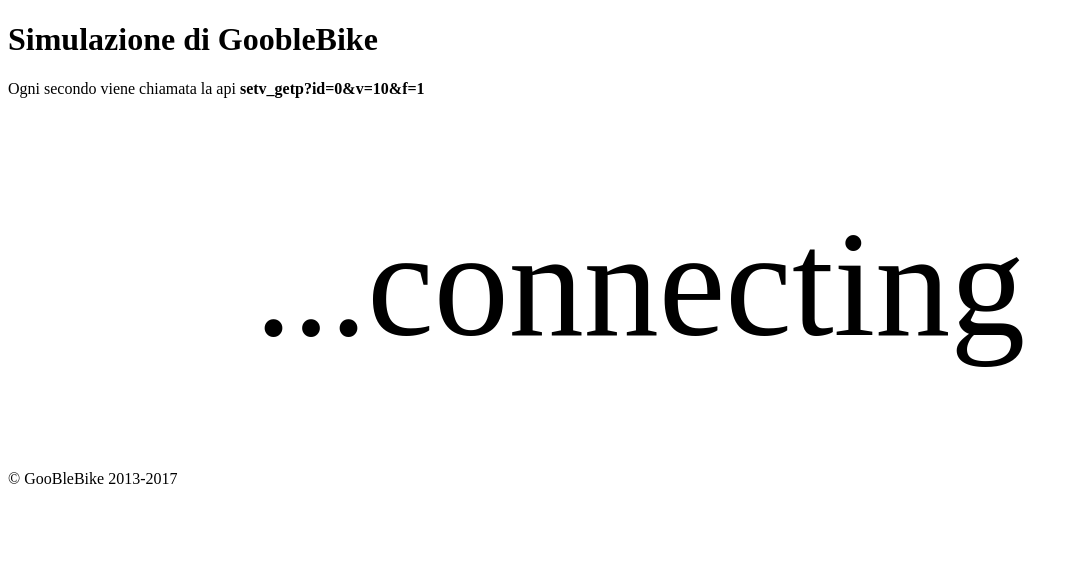
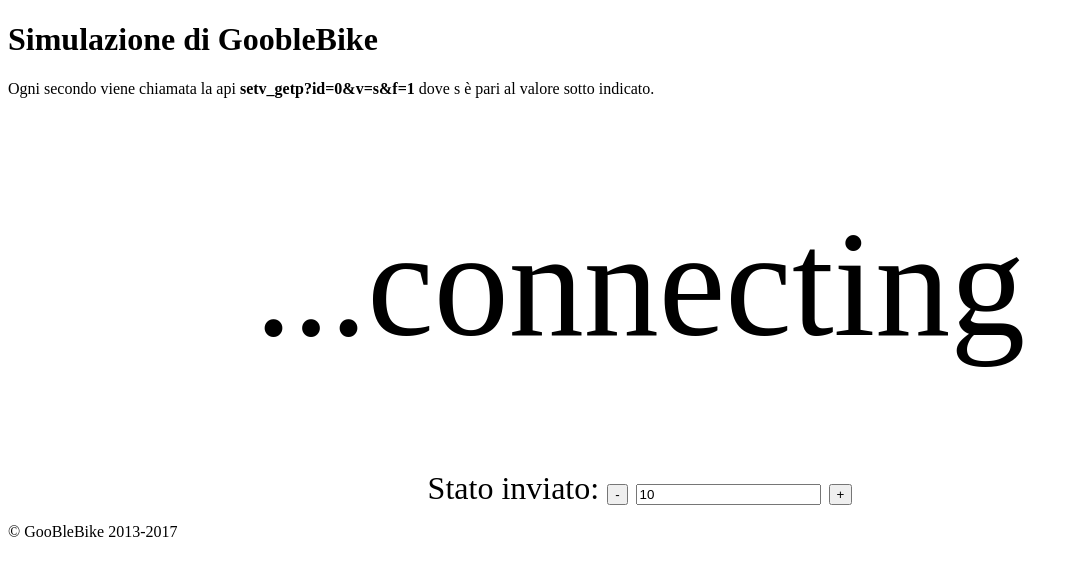
Before and after one commit to GoobleBike/webapp, a Yii app: template php/gooble/views/site/gbsim.php in a window 1280 px wide. Shown: the top 576 px of the page, without its empty margins (0-1078 px from the left). Run offline with PHP 8.4 and a stand-in for Yii, Linux system fonts and the light colour scheme; the template is opened without the code that fills it, so the values that code supplies are empty; some libraries are stand-ins or nearby versions.

Commit message:
aggiunto modificatori +/- per stato inviato in gbsim e wcsim

```diff
--- a/php/gooble/views/site/gbsim.php
+++ b/php/gooble/views/site/gbsim.php
@@ -8,10 +8,15 @@
 <div>
 <h1><?= Html::encode($this->title) ?></h1>
 
-<p>Ogni secondo viene chiamata la api <b>setv_getp?id=0&v=10&f=1</b></p>
+<p>Ogni secondo viene chiamata la api <b>setv_getp?id=0&v=s&f=1</b> dove s è pari al valore sotto indicato.</p>
 
 <div style="text-align: center;">
     <div id="totale" style="font-size: 150px;margin:100px">...connecting</div>
+    <div id="edit" style="font-size: xx-large">Stato inviato:
+        <button id="minus" >-</button>
+        <input id="stato" value="10" readonly="readonly" />
+        <button id="plus" >+</button>
+    </div>
     <div id="orologio" style="font-size: xx-large"></div>
 </div>
 
@@ -31,7 +36,8 @@
 //    if (sec % 5 == 0){
         //chiamata ajax per aggiornare totale
         $.ajax({
-            url: "<?= yii\helpers\Url::to(['api/setv_getp','id'=>0,'v'=>10,'f'=>1],true) ?>"
+//            url: "<?= yii\helpers\Url::to(['api/setv_getp','id'=>0,'v'=>10,'f'=>1],true) ?>"
+            url: "<?= yii\helpers\Url::to(['api/setv_getp','id'=>0],true) ?>"+"&v="+$("#stato").val()+"&f=1"
     //        beforeSend: function ( xhr ) {
     //          xhr.overrideMimeType("text/plain; charset=x-user-defined");
     //        }
@@ -43,4 +49,18 @@
         });
 //    }
 }
+$("#plus").click(function(){
+    s=eval($("#stato").val());
+    if (s<50){
+        s++;
+    }
+    $("#stato").val(s);
+});
+$("#minus").click(function(){
+    s=eval($("#stato").val());
+    if (s>0){
+        s--;
+    }
+    $("#stato").val(s);
+});
 </script>
```
Also changed, not shown: php/gooble/views/site/wcsim.php (+21 -1 lines).
